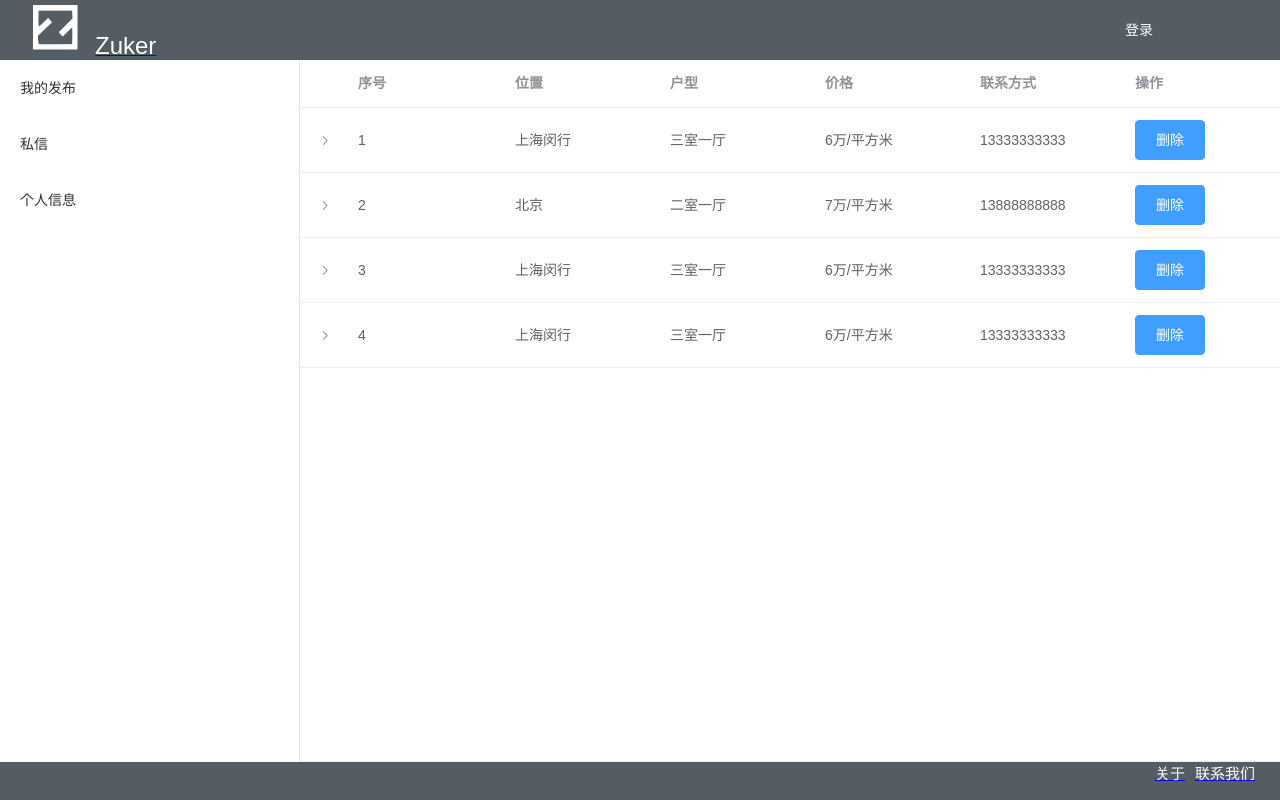
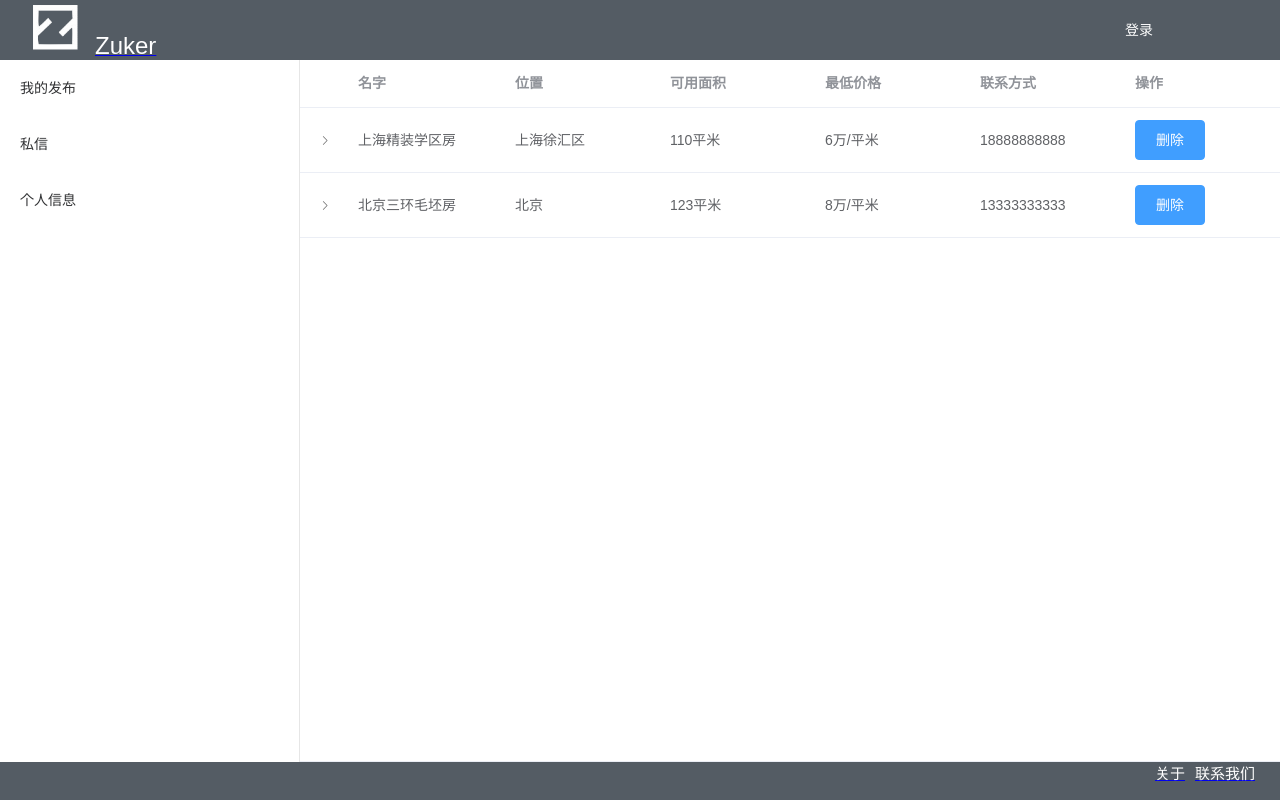
Before and after one commit to SannyZhou/Zuker_web, a Vue app: page /my/collections in a window 1280 px wide. Built offline with nearby package versions, Linux system fonts and the light colour scheme.

Commit message:
modified data

```diff
--- a/src/views/collections.vue
+++ b/src/views/collections.vue
@@ -2,71 +2,82 @@
   <el-table
           :data="tableData"
           style="width: 100%"
-          row-key="id"
+          row-key="name"
           :expand-row-keys="expands"
           @row-click="rowClick">
       <el-table-column type="expand">
           <template slot-scope="props">
               <el-form label-position="left" inline class="demo-table-expand">
-                  <el-form-item label="序号">
-                      <span>{{ props.row.id }}</span>
+                  <el-form-item label="名称">
+                      <span>{{ props.row.name }}</span>
+                  </el-form-item>
+                  <el-form-item label="描述">
+                      <span>{{ props.row.description }}</span>
                   </el-form-item>
                   <el-form-item label="位置">
-                      <span>{{ props.row.position }}</span>
+                      <span>{{ props.row.location }}</span>
                   </el-form-item>
-                  <el-form-item label="户型">
-                      <span>{{ props.row.type }}</span>
+                  <el-form-item label="联系电话">
+                      <span>{{ props.row.phoneNumber }}</span>
                   </el-form-item>
-                  <el-form-item label="价格">
-                      <span>{{ props.row.price }}</span>
+                  <el-form-item label="价格下限">
+                      <span>{{ props.row.minPrice }}</span>
                   </el-form-item>
-                  <el-form-item label="联系方式">
-                      <span>{{ props.row.phone }}</span>
+                  <el-form-item label="价格上限">
+                    <span>{{ props.row.maxPrice }}</span>
                   </el-form-item>
-                  <el-form-item label="照片">
-                    <span>{{ props.row.photo }}</span>
+                  <el-form-item label="入住开始">
+                      <span>{{ props.row.availableTime_start }}</span>
                   </el-form-item>
-                  <el-form-item label="装修程度">
-                      <span>{{ props.row.degree }}</span>
+                  <el-form-item label="入住结束">
+                      <span>{{ props.row.availableTime_end }}</span>
                   </el-form-item>
-                  <el-form-item label="面积">
-                      <span>{{ props.row.area }}</span>
-                  </el-form-item>
-                  <el-form-item label="可入住时间">
-                      <span>{{ props.row.time }}</span>
+                  <el-form-item label="可用面积">
+                      <span>{{ props.row.acreage}}</span>
                   </el-form-item>
                   <el-form-item label="家电配置">
-                    <span>{{ props.row.electric }}</span>
+                    <span>{{ props.row.decoration }}</span>
                   </el-form-item>
-                  <el-form-item label="租赁情况">
-                    <span>{{ props.row.rent }}</span>
+                  <el-form-item label="租赁方式">
+                    <span>{{ props.row.method }}</span>
                   </el-form-item>
-                  <br>
-                  <el-form-item label="介绍">
-                    <span>{{ props.row.descryption }}</span>
+                  <el-form-item label="几厅">
+                    <span>{{ props.row.hall }}</span>
+                  </el-form-item>
+                  <el-form-item label="几室">
+                    <span>{{ props.row.room }}</span>
+                  </el-form-item>
+                  <el-form-item label="几卫">
+                    <span>{{ props.row.bath }}</span>
+                  </el-form-item>
+                  <el-form-item label="图片链接">
+                    <span>{{ props.row.imageUrl }}</span>
+                  </el-form-item>
+                  <el-form-item label="其他">
+                    <span>{{ props.row.others }}</span>
                   </el-form-item>
               </el-form>
           </template>
       </el-table-column>
       <el-table-column
-              label="序号"
-              prop="id">
+              label="名字"
+              prop="name">
       </el-table-column>
       <el-table-column
               label="位置"
-              prop="position">
+              prop="location">
       </el-table-column>
       <el-table-column
-              label="户型"
-              prop="type">
+              label="可用面积"
+              prop="acreage">
       </el-table-column>
       <el-table-column
-              label="价格"
-              prop="price">
+              label="最低价格"
+              prop="minPrice">
       </el-table-column>
       <el-table-column
               label="联系方式"
-              prop="phone">
+              prop="phoneNumber">
       </el-table-column>
       <el-table-column label="操作" prop='oper'>
         <template slot-scope="scope">
@@ -89,11 +100,6 @@
       margin-bottom: 0;
       width: 50%;
   }
-  .demo-table-expand-desc{
-      margin-right: 0;
-      margin-bottom: 0;
-      width: 100%;
-  }
 </style>
 
 <script>
@@ -101,66 +107,48 @@
       data() {
           return {
               tableData: [{
-                  id: 1,
-                  position:'上海闵行',
-                  type:'三室一厅',
-                  price:'6万/平方米',
-                  phone:13333333333,
-                  photo:'http://www.baidu.com',
-                  degree:'精装',
-                  area:'120平方米',
-                  time:'1年',
-                  electric:'空调、电视、冰箱',
-                  rent:'整租',
-                  descryption:'这是一套位于上海闵行区的一套精装房，靠近地铁，具有升值空间。'
+                name: '上海精装学区房',                    //String, 名称
+                description: '这是一套上海的精装学区房',             //String, 描述
+                location: '上海徐汇区',                //String, 位置（目前还是字符串表示）
+                phoneNumber: '18888888888',             //String, 联系电话
+                minPrice: '6万/平米',                //String, 价格下限
+                maxPrice: '7万/平米',                //String, 价格上限
+                availableTime_start: '2018-11-26T08:00:00.000Z',     //Date, 可入住时间-开始，格式为2018-11-26T08:00:00.000Z
+                availableTime_end: '2019-11-26T08:00:00.000Z',       //Date, 可入住时间-结束，格式为2018-11-26T08:00:00.000Z
+                acreage: '110平米',                 //String, 可用面积
+                decoration: '3',              //String, 装修程度：'1'-毛坯，'2'-简装，'3'-精装，'4'-豪华装
+                method: '1',                  //String, 租赁方式：'1'-整租，'2'-合租，'3'-短租，'4'-办公
+                hall: '1',                    //String, 几厅：'0'-零厅, '1'-一厅，'2'-两厅，'3'-三厅, '4'-四厅
+                room: '2',                    //String, 几室：'0'-零室, '1'-一室，'2'-两室，'3'-三室, '4'-四室
+                bath: '1',                    //String, 几卫：'0'-零卫, '1'-一卫，'2'-两卫，'3'-三卫, '4'-四卫
+                imageUrl: ['www.baidu.com','www.qq.com'],                //Array，上传图片链接列表
+                others: ['WIFI', '冰箱', '洗衣机','空调'],                  //Array, 家电等，例：['WIFI', '冰箱', '洗衣机']
               }, {
-                  id: 2,
-                  position:'北京',
-                  type:'二室一厅',
-                  price:'7万/平方米',
-                  phone:13888888888,
-                  photo:'http://www.qq.com',
-                  degree:'毛坯',
-                  area:'130平方米',
-                  time:'2年',
-                  electric:'空调、电视、冰箱',
-                  rent:'合租/整租',
-                  descryption:'这是一套位于北京三环的毛坯房。'
-              }, {
-                  id: 3,
-                  position:'上海闵行',
-                  type:'三室一厅',
-                  price:'6万/平方米',
-                  phone:13333333333,
-                  photo:'http://www.baidu.com',
-                  degree:'精装',
-                  area:'120平方米',
-                  time:'1年',
-                  electric:'空调、电视、冰箱',
-                  rent:'整租',
-                  descryption:'这是一套位于上海闵行区的一套精装房，靠近地铁'
-              }, {
-                  id: 4,
-                  position:'上海闵行',
-                  type:'三室一厅',
-                  price:'6万/平方米',
-                  phone:13333333333,
-                  photo:'http://www.baidu.com',
-                  degree:'精装',
-                  area:'120平方米',
-                  time:'1年',
-                  electric:'空调、电视、冰箱',
-                  rent:'整租',
-                  descryption:'这是一套位于上海闵行区的一套精装房，靠近地铁'
+                name: '北京三环毛坯房',                    //String, 名称
+                description: '这是一套北京三环的毛坯房',             //String, 描述
+                location: '北京',                //String, 位置（目前还是字符串表示）
+                phoneNumber: '13333333333',             //String, 联系电话
+                minPrice: '8万/平米',                //String, 价格下限
+                maxPrice: '10万/平米',                //String, 价格上限
+                availableTime_start: '2018-12-26T08:00:00.000Z',     //Date, 可入住时间-开始，格式为2018-11-26T08:00:00.000Z
+                availableTime_end: '2019-12-26T08:00:00.000Z',       //Date, 可入住时间-结束，格式为2018-11-26T08:00:00.000Z
+                acreage: '123平米',                 //String, 可用面积
+                decoration: '1',              //String, 装修程度：'1'-毛坯，'2'-简装，'3'-精装，'4'-豪华装
+                method: '1',                  //String, 租赁方式：'1'-整租，'2'-合租，'3'-短租，'4'-办公
+                hall: '1',                    //String, 几厅：'0'-零厅, '1'-一厅，'2'-两厅，'3'-三厅, '4'-四厅
+                room: '2',                    //String, 几室：'0'-零室, '1'-一室，'2'-两室，'3'-三室, '4'-四室
+                bath: '2',                    //String, 几卫：'0'-零卫, '1'-一卫，'2'-两卫，'3'-三卫, '4'-四卫
+                imageUrl: ['www.baidu.com','www.qq.com'],                //Array，上传图片链接列表
+                others: ['冰箱', '洗衣机','空调'],                  //Array, 家电等，例：['WIFI', '冰箱', '洗衣机']
               }],
 
 
               // 要展开的行，数值的元素是row的key值
-              expands: []
+              expands:[]
           }
       },
       methods:{
-       //在<table>里，我们已经设置row的key值设置为每行数据id：row-key="id"
+       //在<table>里，我们已经设置row的key值设置为每行数据id：row-key="name"
           rowClick(row, event, column) {
               Array.prototype.remove = function (val) {
                   let index = this.indexOf(val);
@@ -169,11 +157,11 @@
                   }
               };
 
-              if (this.expands.indexOf(row.id) < 0) {
+              if (this.expands.indexOf(row.name) < 0) {
                 this.expands = []
-                this.expands.push(row.id);
+                this.expands.push(row.name);
               } else {
-                  this.expands.remove(row.id);
+                  this.expands.remove(row.name);
               }
           },
 
```
